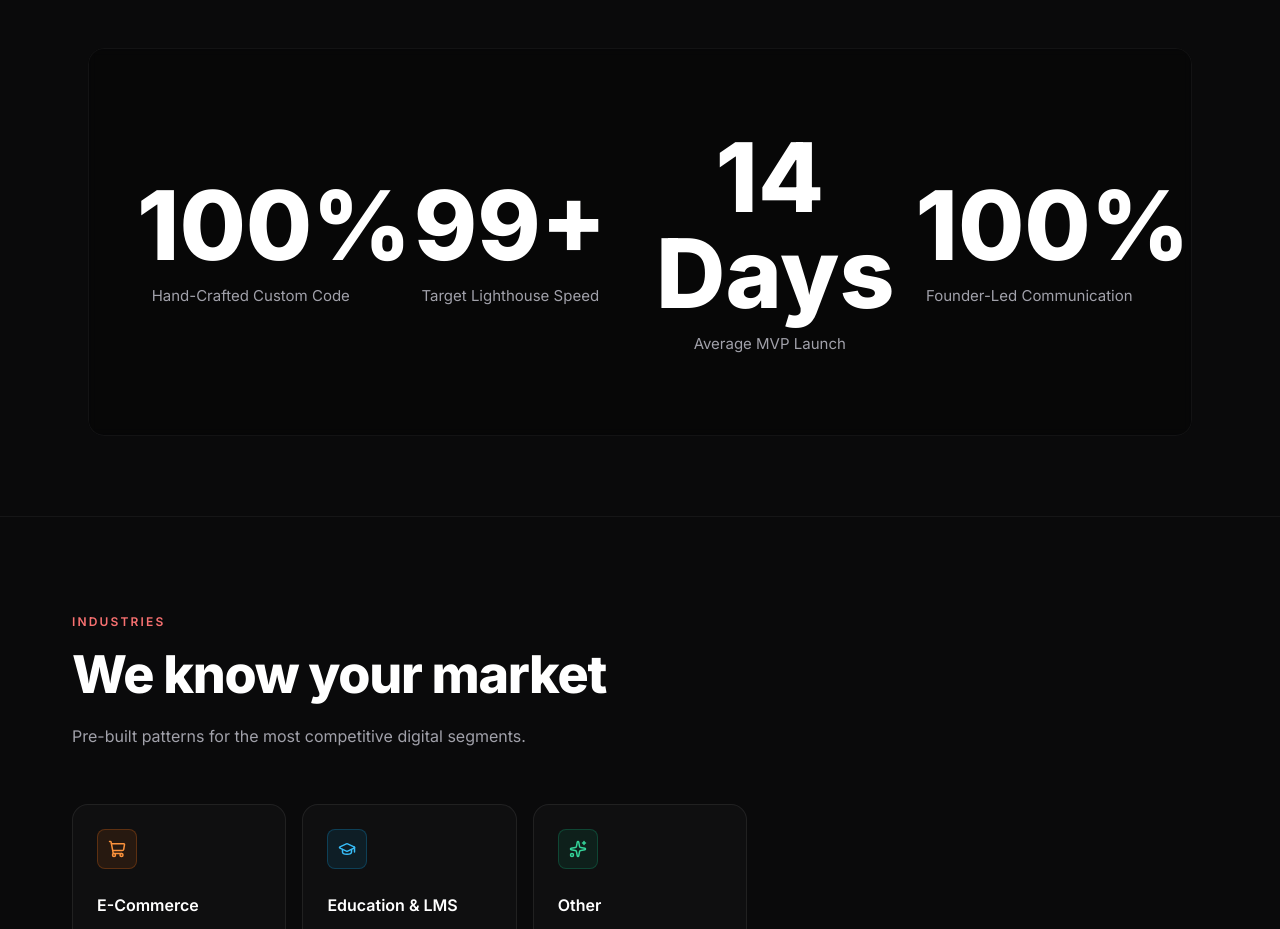
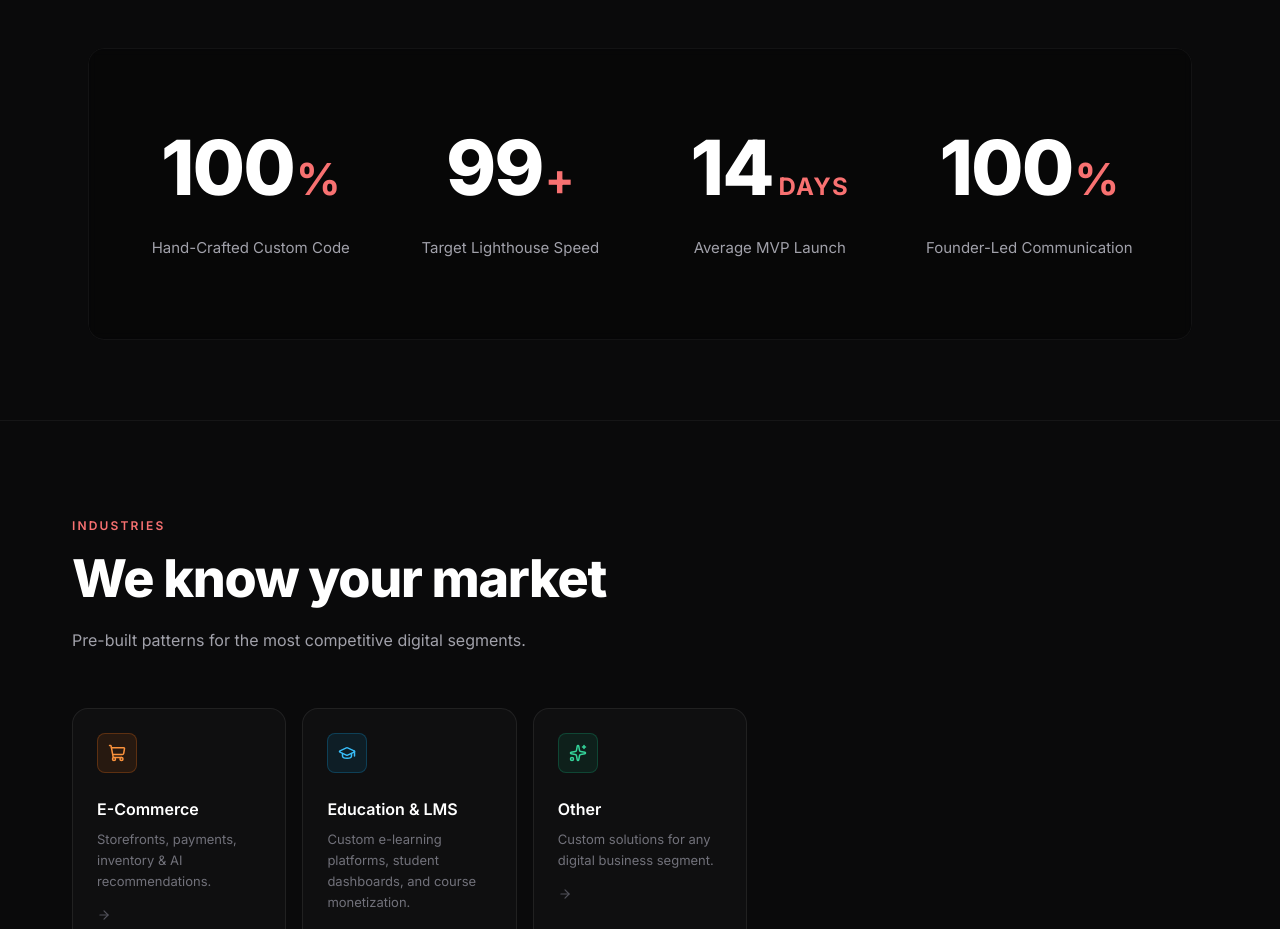
Before and after one commit to SiteRadiant/port, a React (Create React App) app: page /services in a window 1280 px wide. Shown: the part 2240-3169 px from the top of the page. Built offline with nearby package versions, Linux system fonts and the light colour scheme; no server answers.

Commit message:
style(stats): properly align and scale 14 Days MVP stat with baseline suffix

```diff
--- a/src/components/Stats.jsx
+++ b/src/components/Stats.jsx
@@ -28,9 +28,25 @@ const Counter = ({ to, suffix = '', duration = 1200, play = true }) => {
     return () => cancelAnimationFrame(rafRef.current);
   }, [to, duration, play]);
 
+  const cleanSuffix = suffix.trim();
+  const isWord = cleanSuffix.length > 1;
+
   return (
-    <div className="text-center">
-      <div className="text-[72px] sm:text-[96px] font-extrabold leading-none text-white">{fmt(value)}{suffix}</div>
+    <div className="flex items-baseline justify-center whitespace-nowrap min-h-[76px] sm:min-h-[96px]">
+      <span className="text-[52px] sm:text-[68px] lg:text-[76px] font-extrabold leading-none text-white tracking-tight">
+        {fmt(value)}
+      </span>
+      {cleanSuffix && (
+        <span
+          className={
+            isWord
+              ? "text-xl sm:text-2xl font-bold text-red-400 ml-1.5 uppercase tracking-wider"
+              : "text-[32px] sm:text-[44px] font-bold text-red-400 ml-0.5"
+          }
+        >
+          {cleanSuffix}
+        </span>
+      )}
     </div>
   );
 };
```
